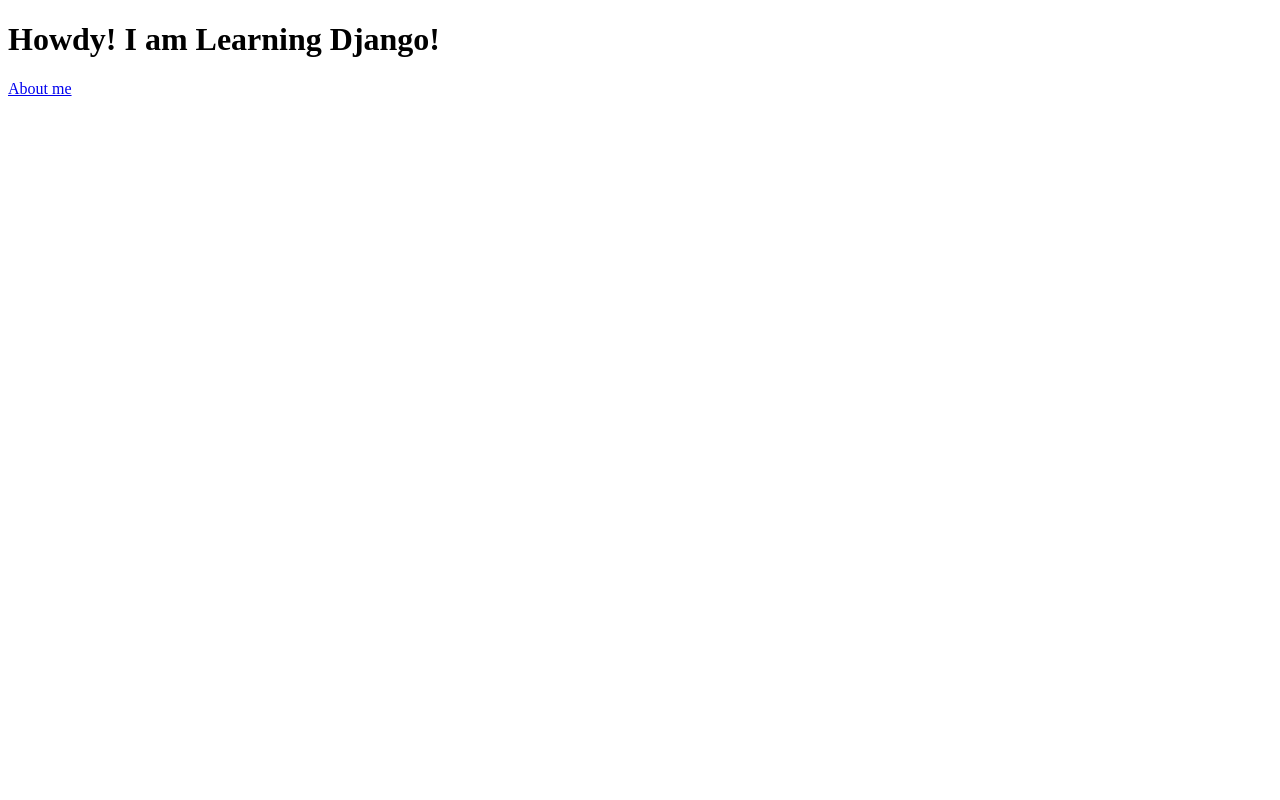
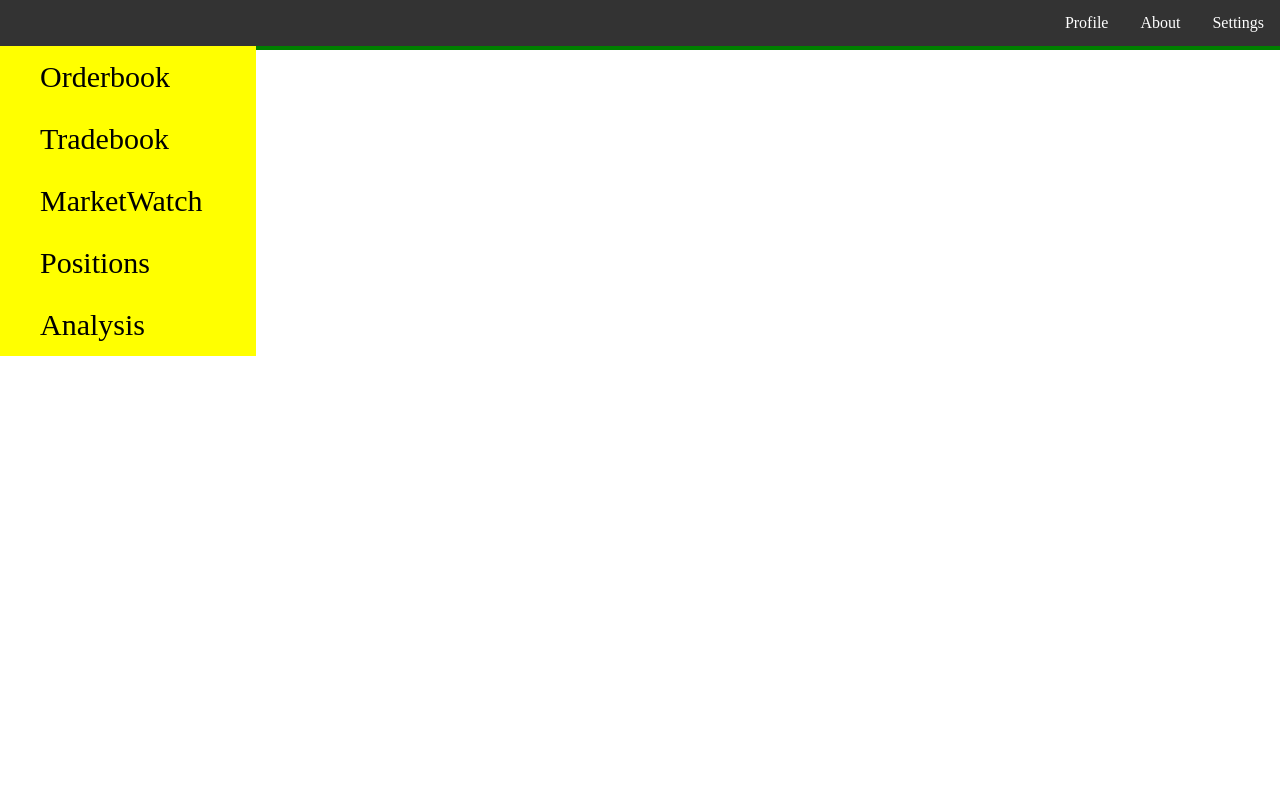
Before and after one commit to thesilentpsycho/scyther, a Django app: page / in a window 1280 px wide. Run offline with Django 3.2, Linux system fonts and the light colour scheme.

Commit message:
Website continue

```diff
--- a/scyther/scyther/backfill.py
+++ b/scyther/scyther/backfill.py
@@ -10,7 +10,7 @@
 
 def scrape(symbol):
     myDB = DBHelper()
-    url = "https://www.google.com/finance/getprices?q=%s&x=NSE&i=60&p=1d&f=d,c,o,h,l,v&df=cpct&auto=1" %symbol
+    url = "https://www.google.com/finance/getprices?q=%s&x=NSE&i=60&p=2d&f=d,c,o,h,l,v&df=cpct&auto=1" %symbol
     req = urllib2.Request(url)
     req.add_header('User-Agent', 'Mozilla/5.0 (X11; Fedora; Linux x86_64; rv:38.0) Gecko/20100101 Firefox/38.0')
     try:
--- /dev/null
+++ b/scyther/scyther/scytherweb/mywebsite/static/css/style.css
@@ -0,0 +1,66 @@
+html, body {
+    height:100%;
+    width: 100%;
+    margin: 0;
+}
+
+#navigation_top ul {
+    list-style-type: none;
+    margin: 0;
+    padding: 0;
+    overflow: hidden;
+    background-color: #333;
+}
+
+#navigation_top li {
+    float: right;
+}
+
+#navigation_top li a {
+    display: block;
+    color: white;
+    text-align: center;
+    padding: 14px 16px;
+    text-decoration: none;
+}
+#navigation_top a:hover:not(.active) {
+    background-color: #111;
+}
+#navigation_top .active {
+    background-color:#4CAF50;
+}
+
+#navigation_aside ul {
+    list-style-type: none;
+    margin: 0;
+    padding: 0;
+    overflow:hidden;
+}
+#navigation_aside li a{
+    display: block;
+    text-align: left;
+    padding: 14px 40px;
+    font-size: 30px;
+    text-decoration: none;
+}
+
+#navigation_aside li:hover:not(.active) {
+    background-color: #E7E7E7;
+}
+#navigation_aside .active {
+    background-color: #4CAF50;
+}
+
+#navigation_aside{
+    width:20%;
+    float:left;
+    background: yellow;
+}
+
+
+#content_box {
+    width:80%
+    height:800px;
+    background-color: #4CAF50;
+    border: 2px solid green;
+}
--- a/scyther/scyther/scytherweb/mywebsite/templates/index.html
+++ b/scyther/scyther/scytherweb/mywebsite/templates/index.html
@@ -1,11 +1,37 @@
+{% load staticfiles %}
 <!DOCTYPE html>
 <html>
     <head>
-        <meta charset="utf-8">
-        <title>Howdy!</title>
+        <link rel="stylesheet" href="{% static 'css/style.css' %}">
+        <meta charset="UTF-8">
+        <title>Scyther</title>
     </head>
     <body>
-        <h1>Howdy! I am Learning Django!</h1>
-    <a href="/about/">About me</a>
+        <div id="application">
+            <div id="navigation_top">
+                <nav>
+                    <ul>
+                      <li><a>Settings</a></li>
+                      <li><a>About</a></li>
+                      <li><a>Profile</a></li>
+                    </ul>
+                </nav>
+            </div>
+            <div id="main_content">
+                <section id="navigation_aside">
+                        <nav>
+                            <ul>
+                                <li><a>Orderbook</a></li>
+                                <li><a>Tradebook</a></li>
+                                <li><a>MarketWatch</a></li>
+                                <li><a>Positions</a></li>
+                                <li><a>Analysis</a></li>
+                            </ul>
+                        </nav>
+                </section>
+                <section id="content_box">
+                </section>
+            </div>
+        </div>
     </body>
 </html>
```
